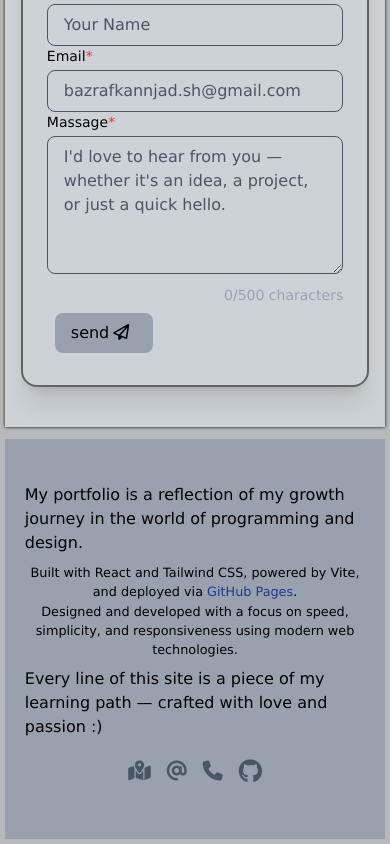
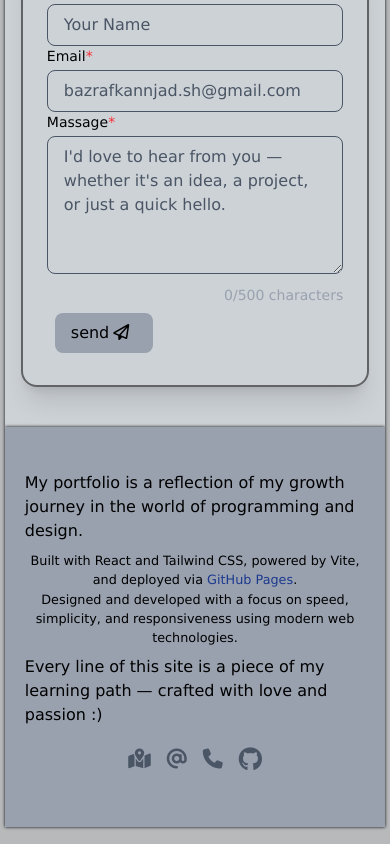
Before and after one commit to shaghayegh-b/bazrafkan-portfolio, a React (Vite) app: page / in a window 390 px wide. Shown: the part 2798-3642 px from the top of the page. Built offline with nearby package versions, Linux system fonts and the light colour scheme.

Commit message:
ریسپانسیو کردن footer

```diff
--- a/src/index.css
+++ b/src/index.css
@@ -62,6 +62,10 @@ div.mycontainer {
 @media (max-width: 768px) {
   div.mycontainer {
     margin: 0.3rem;
+  }
+  footer{
+    margin-top: 0rem;
+    box-shadow: 0 0 0.2rem black;
   }
   .parentmeno {
     top: -1.75rem;
```
